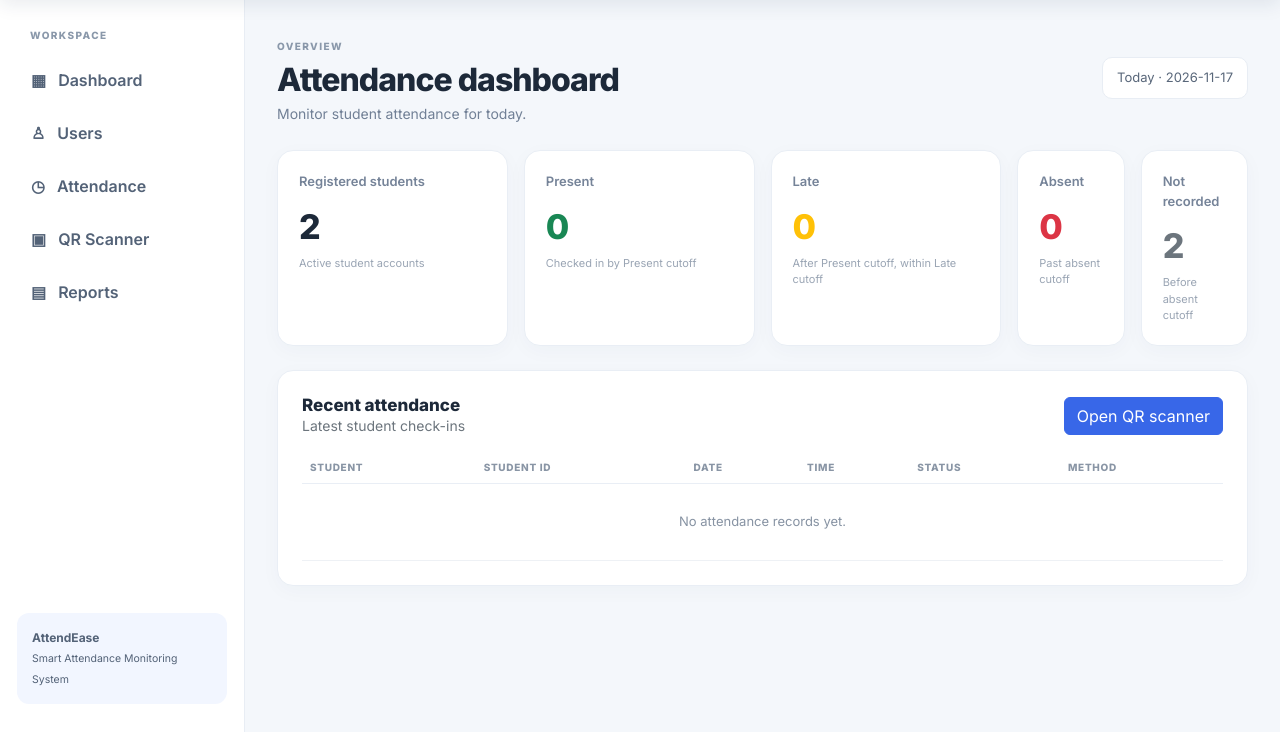
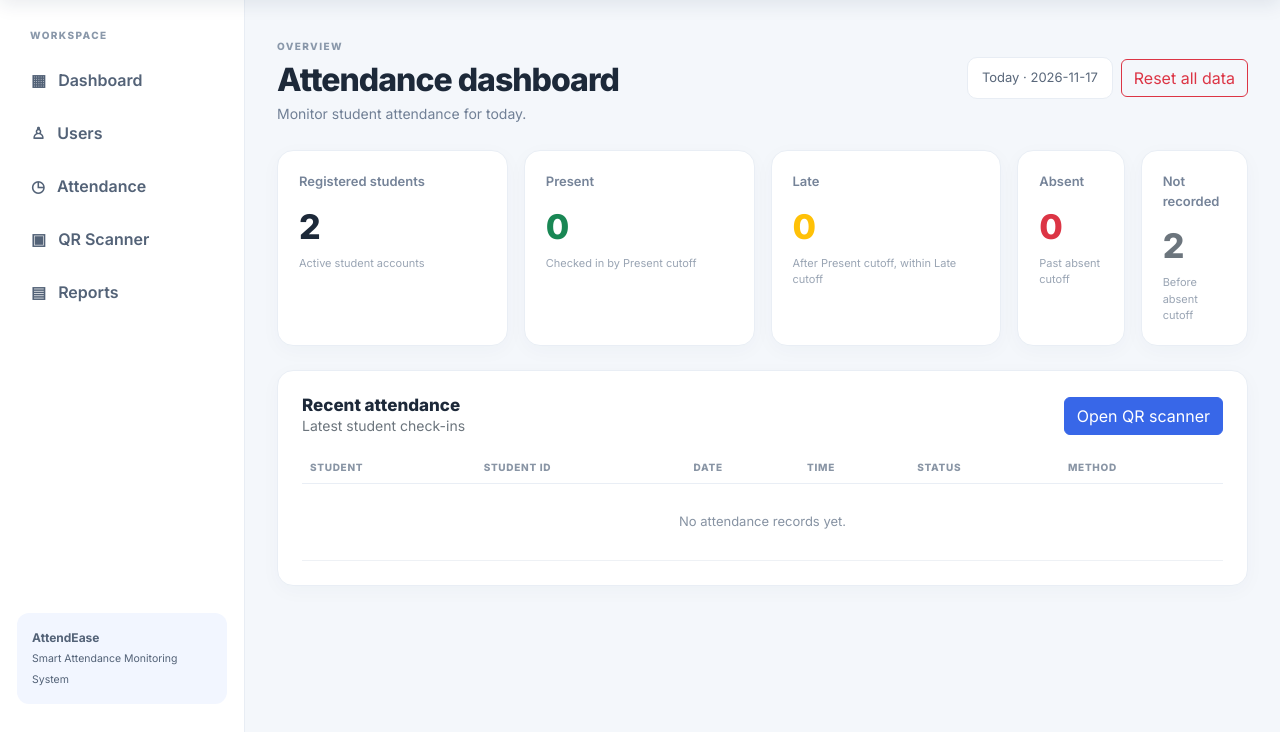
Before and after one commit to emsterjohn/attendease, a Flask app: page /dashboard in a window 1280 px wide. Shown: the part 68-800 px from the top of the page. Run offline with Flask 3, Linux system fonts and the light colour scheme; the visitor is signed in with stand-in values (Sample User, id 1); data comes from the database, SQL or seed files in the repository; data that the repository does not hold is empty.

Commit message:
Add admin reset data confirmation dialog

```diff
--- a/templates/dashboard.html
+++ b/templates/dashboard.html
@@ -1,9 +1,20 @@
 {% extends "base.html" %}
-{% block title %}Dashboard · AttendEase{% endblock %}
+{% block title %}Dashboard · AttendEase{% if current_user.role == "admin" %}
+<div class="modal fade" id="resetDataModal" tabindex="-1" aria-labelledby="resetDataTitle" aria-hidden="true">
+ <div class="modal-dialog modal-dialog-centered"><div class="modal-content"><form method="post" action="{{ url_for('reset_all_data') }}">
+  <div class="modal-header"><h2 class="modal-title fs-5 text-danger" id="resetDataTitle">Reset all system data?</h2><button type="button" class="btn-close" data-bs-dismiss="modal" aria-label="Close"></button></div>
+  <div class="modal-body"><p><strong>This cannot be undone.</strong> All attendance records and history, schedules, sessions, and student history visibility settings will be cleared. Accounts created after setup will also be deleted.</p>
+  <p>The four built-in accounts (Admin, Teacher, Juan, and Maria) and their login credentials will remain. Their attendance history will be erased.</p>
+  <label class="form-label" for="resetConfirmation">Type <strong>RESET</strong> to confirm.</label><input class="form-control" id="resetConfirmation" name="confirm_reset" required pattern="RESET" autocomplete="off" placeholder="RESET"></div>
+  <div class="modal-footer"><button type="button" class="btn btn-light" data-bs-dismiss="modal">Cancel</button><button type="submit" class="btn btn-danger">Permanently reset data</button></div>
+ </form></div></div>
+</div>
+{% endif %}
+{% endblock %}
 {% block content %}
 <div class="page-heading">
   <div><span class="eyebrow">OVERVIEW</span><h1>Attendance dashboard</h1><p>Monitor student attendance for today.</p></div>
-  <div class="date-chip">Today · {{ today }}</div>
+  <div class="d-flex flex-wrap align-items-center gap-2"><div class="date-chip">Today · {{ today }}</div>{% if current_user.role == "admin" %}<button class="btn btn-outline-danger" type="button" data-bs-toggle="modal" data-bs-target="#resetDataModal">Reset all data</button>{% endif %}</div>
 </div>
 <div class="row g-3 mb-4">
   <div class="col-6 col-xl-3"><div class="stat-card"><div class="stat-label">Registered students</div><div class="stat-value">{{ total }}</div><div class="stat-foot">Active student accounts</div></div></div>
```
